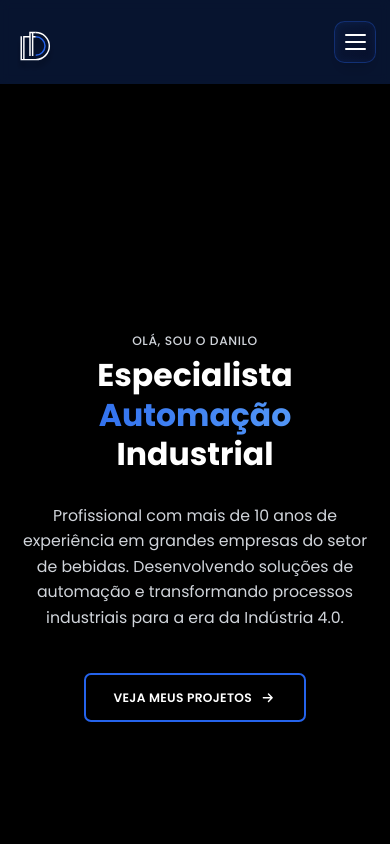
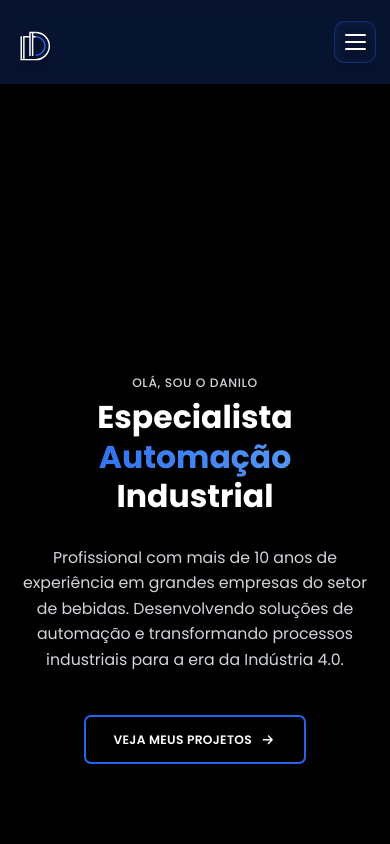
Before and after one commit to danilohenriquesilvalira/Porfolio_DaniloLira, a Next.js app: page / in a window 390 px wide. Shown: the top 844 px of the page. Built offline with nearby package versions, Linux system fonts and the light colour scheme.

Commit message:
Atualizacao Portfolio 17-07-2025

```diff
--- a/src/components/sections/Herosections.tsx
+++ b/src/components/sections/Herosections.tsx
@@ -1,5 +1,5 @@
 import React, { useState, useEffect } from 'react';
-import Image from 'next/image'; // Assuming you still want this import, though not used in the final adjusted code
+// import Image from 'next/image'; // Não utilizado, pode ser removido se não for usar em outro lugar
 
 const HeroSection = () => {
   const scrollToProjects = () => {
@@ -99,13 +99,14 @@ const HeroSection = () => {
   const horizontalPaddingClasses = "px-4 sm:px-6 lg:px-8";
 
   return (
-    <section id="home" className="relative min-h-screen bg-black flex items-center justify-center overflow-hidden">
+    <section id="home" className="relative min-h-screen bg-black flex flex-col items-center justify-center overflow-hidden">
       <div className="absolute inset-0 bg-black opacity-100 z-0"></div>
 
-      <div className={`relative z-10 max-w-7xl mx-auto ${horizontalPaddingClasses} py-20`}>
-        <div className="grid grid-cols-1 lg:grid-cols-2 gap-12 lg:gap-20 items-center">
+      {/* AQUI ESTÁ A ÚNICA MUDANÇA: Aumentado o pt e diminuído o pb para mobile */}
+      <div className={`relative z-10 w-full max-w-7xl mx-auto ${horizontalPaddingClasses} pt-32 pb-8 lg:py-0`}> {/* Ajustado pt e pb para mobile */}
+        <div className="grid grid-cols-1 lg:grid-cols-2 gap-12 lg:gap-20 items-center justify-center">
 
-          <div className="flex flex-col justify-center space-y-8 text-center lg:text-left order-2 lg:order-1">
+          <div className="flex flex-col justify-center space-y-8 text-center lg:text-left order-2 lg:order-1 pt-0 pb-0 sm:pt-0 sm:pb-0 lg:py-0">
             <div className="space-y-2">
               <p className="text-sm sm:text-base md:text-lg font-medium tracking-wider uppercase text-gray-300 animate-fade-in">
                 OLÁ, SOU O DANILO
@@ -138,11 +139,11 @@ const HeroSection = () => {
 
           <div className="flex justify-center lg:justify-end items-center order-1 lg:order-2 animate-fade-in animation-delay-800">
             <div className="relative">
-              {/* This div containing svgContent will be hidden on small screens and shown on large screens */}
+              {/* Este div contendo svgContent será hidden em telas pequenas e mostrado em telas grandes */}
               <div className="hidden lg:flex absolute top-1/2 -translate-y-1/2 right-0
-                          w-[500px] h-[500px] sm:w-[600px] sm:h-[600px] md:w-[700px] md:h-[700px] lg:w-[800px] lg:h-[800px] xl:w-[900px] xl:h-[900px]
-                          z-[1] overflow-visible items-center justify-center
-                          mr-[-100px] sm:mr-[-150px] md:mr-[-200px] lg:mr-[-250px] xl:mr-[-300px]">
+                                w-[500px] h-[500px] sm:w-[600px] sm:h-[600px] md:w-[700px] md:h-[700px] lg:w-[800px] lg:h-[800px] xl:w-[900px] xl:h-[900px]
+                                z-[1] overflow-visible items-center justify-center
+                                mr-[-100px] sm:mr-[-150px] md:mr-[-200px] lg:mr-[-250px] xl:mr-[-300px]">
                 {svgContent}
               </div>
             </div>
```
